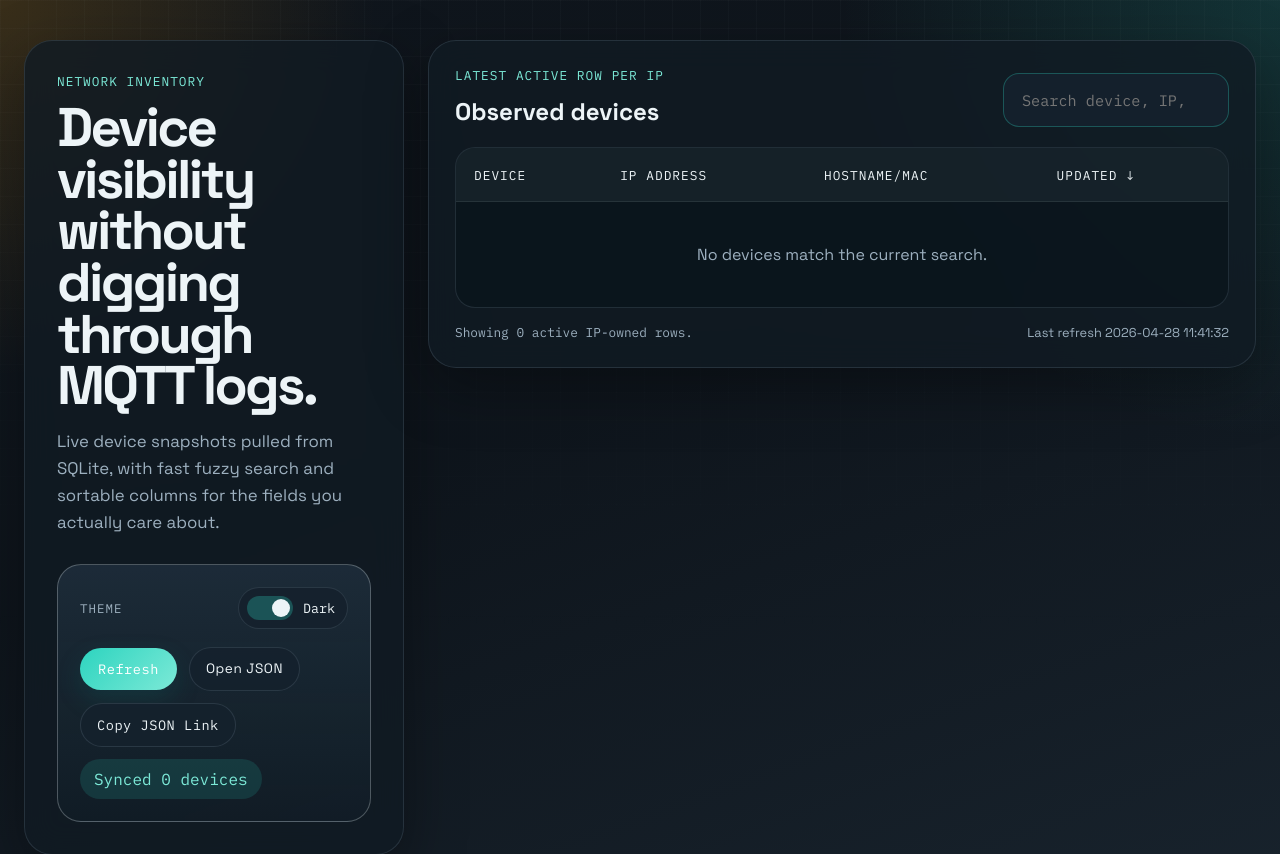
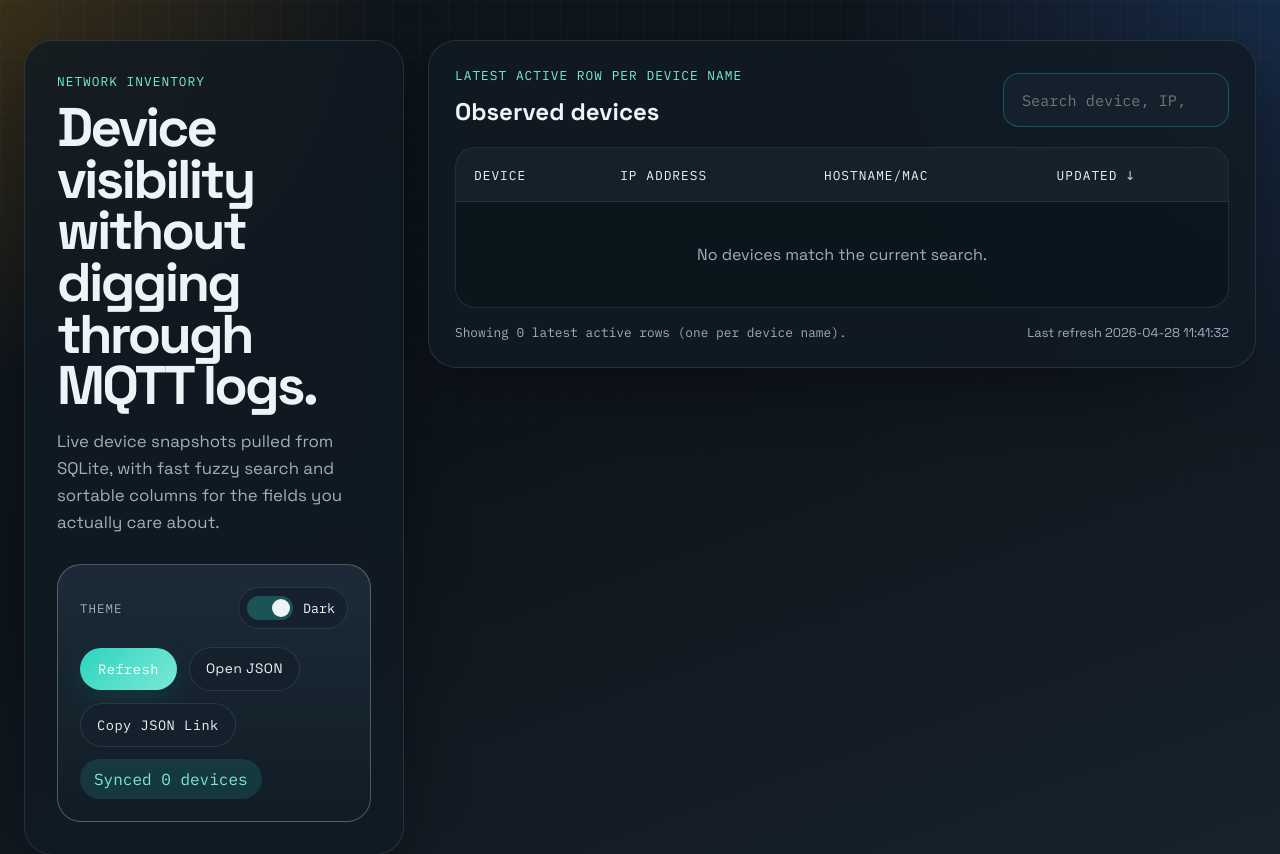
Before and after one commit to merlinmb/mqtt-device-logger, a Flask app: page / in a window 1280 px wide. Shown: the top 854 px of the page. Run offline with Flask 3, Linux system fonts and the light colour scheme; data that the repository does not hold is empty.

Commit message:
Update README and UI to reflect latest active rows per device name; enhance database handling for IPs and device names
Co-authored-by: Copilot <copilot@github.com>

```diff
--- a/app.py
+++ b/app.py
@@ -227,7 +227,7 @@ def has_trackable_ip(ip):
     return normalized_ip not in {"N/A", "N/A (WLED STATE)", "UNKNOWN"}
 
 def write_to_db(device, ip, hostname):
-    """Persist a message while treating IP as the active device identity."""
+    """Persist a message while keeping one active row per IP and per device name."""
     if not has_trackable_ip(ip):
         print(f"[DB SKIP] Ignoring message with non-trackable IP for device '{device}'.")
         return
@@ -249,9 +249,15 @@ def write_to_db(device, ip, hostname):
             is_new = existing is None
             previous_device = existing[1] if existing else None
 
+            # Mark prior active rows stale when either the IP or device name is reused.
             cursor.execute(
-                "UPDATE device_details SET is_stale = 1 WHERE ip_address = ? AND is_stale = 0",
-                (ip,)
+                """
+                UPDATE device_details
+                SET is_stale = 1
+                WHERE is_stale = 0
+                  AND (ip_address = ? OR device_name = ?)
+                """,
+                (ip, device)
             )
 
             cursor.execute(
@@ -294,8 +300,22 @@ def fetch_latest_devices(include_stale=False):
     else:
         query = """
             SELECT id, device_name, ip_address, hostname, is_stale, timestamp
-            FROM device_details
-            WHERE is_stale = 0
+            FROM (
+                SELECT
+                    id,
+                    device_name,
+                    ip_address,
+                    hostname,
+                    is_stale,
+                    timestamp,
+                    ROW_NUMBER() OVER (
+                        PARTITION BY LOWER(TRIM(device_name))
+                        ORDER BY timestamp DESC, id DESC
+                    ) AS row_number
+                FROM device_details
+                WHERE is_stale = 0
+            ) latest
+            WHERE row_number = 1
             ORDER BY timestamp DESC, id DESC
         """
 
--- a/static/app.js
+++ b/static/app.js
@@ -208,7 +208,7 @@ function updateSummary() {
 
   resultsCopy.textContent = state.query
     ? `Showing ${state.visibleDevices.length} fuzzy matches for "${state.query}".`
-    : `Showing ${state.visibleDevices.length} active IP-owned rows.`;
+    : `Showing ${state.visibleDevices.length} latest active rows (one per device name).`;
 }
 
 function updateSortIndicators() {
--- a/static/styles.css
+++ b/static/styles.css
@@ -1,6 +1,8 @@
 :root {
   --bg: #10161d;
   --bg-accent: #18232d;
+  --bg-glow-a: rgba(245, 158, 11, 0.18);
+  --bg-glow-b: rgba(59, 130, 246, 0.2);
   --surface: rgba(17, 27, 36, 0.8);
   --surface-strong: rgba(21, 34, 45, 0.96);
   --panel-surface: linear-gradient(180deg, rgba(32, 48, 61, 0.82), rgba(18, 30, 40, 0.72));
@@ -18,8 +20,10 @@
 }
 
 body[data-theme="light"] {
-  --bg: #f3efe6;
-  --bg-accent: #e3dccf;
+  --bg: #f5f7fb;
+  --bg-accent: #e7edf7;
+  --bg-glow-a: rgba(251, 113, 133, 0.15);
+  --bg-glow-b: rgba(59, 130, 246, 0.14);
   --surface: rgba(255, 251, 245, 0.78);
   --surface-strong: rgba(255, 248, 238, 0.95);
   --panel-surface: linear-gradient(180deg, rgba(255, 255, 255, 0.52), rgba(255, 255, 255, 0.2));
@@ -45,8 +49,8 @@ body {
   font-family: "Space Grotesk", sans-serif;
   color: var(--text);
   background:
-    radial-gradient(circle at top left, rgba(245, 158, 11, 0.18), transparent 24%),
-    radial-gradient(circle at top right, rgba(45, 212, 191, 0.16), transparent 28%),
+    radial-gradient(circle at top left, var(--bg-glow-a), transparent 24%),
+    radial-gradient(circle at top right, var(--bg-glow-b), transparent 28%),
     linear-gradient(160deg, var(--bg) 0%, color-mix(in srgb, var(--bg) 80%, #071018 20%) 45%, var(--bg-accent) 100%);
 }
 
--- a/templates/index.html
+++ b/templates/index.html
@@ -47,7 +47,7 @@
         <section class="table-card">
           <div class="table-header-row">
             <div>
-              <p class="section-kicker">Latest active row per IP</p>
+              <p class="section-kicker">Latest active row per device name</p>
               <h2>Observed devices</h2>
             </div>
             <div class="table-toolbar">
```
Also changed, not shown: README.md.
